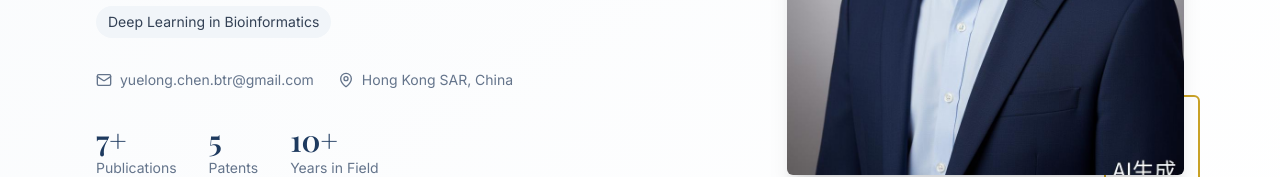
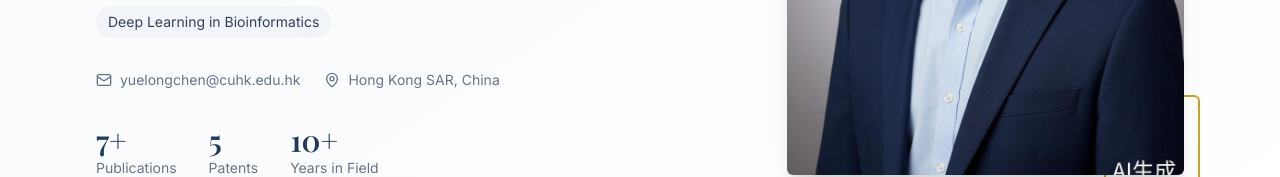
Before and after one commit to loganylchen/loganylchen.github.io, a React (Vite) app: page / in a window 1280 px wide. Shown: the part 514-691 px from the top of the page. Built offline with nearby package versions, Linux system fonts and the light colour scheme.

Commit message:
Update email to yuelongchen@cuhk.edu.hk

```diff
--- a/src/sections/Contact.tsx
+++ b/src/sections/Contact.tsx
@@ -73,10 +73,10 @@ export default function Contact() {
                 <div className="flex items-center gap-3">
                   <Mail className="w-5 h-5 text-gold" />
                   <a
-                    href="mailto:yuelong.chen.btr@gmail.com"
+                    href="mailto:yuelongchen@cuhk.edu.hk"
                     className="text-slate-300 hover:text-white transition-colors"
                   >
-                    yuelong.chen.btr@gmail.com
+                    yuelongchen@cuhk.edu.hk
                   </a>
                 </div>
               </div>
--- a/src/sections/Hero.tsx
+++ b/src/sections/Hero.tsx
@@ -79,9 +79,9 @@ export default function Hero() {
 
             {/* Contact Info */}
             <div className="flex flex-wrap gap-6 text-sm text-slate-500 mb-8">
-              <a href="mailto:yuelong.chen.btr@gmail.com" className="flex items-center gap-2 hover:text-navy transition-colors">
+              <a href="mailto:yuelongchen@cuhk.edu.hk" className="flex items-center gap-2 hover:text-navy transition-colors">
                 <Mail className="w-4 h-4" />
-                yuelong.chen.btr@gmail.com
+                yuelongchen@cuhk.edu.hk
               </a>
               <span className="flex items-center gap-2">
                 <MapPin className="w-4 h-4" />
```
